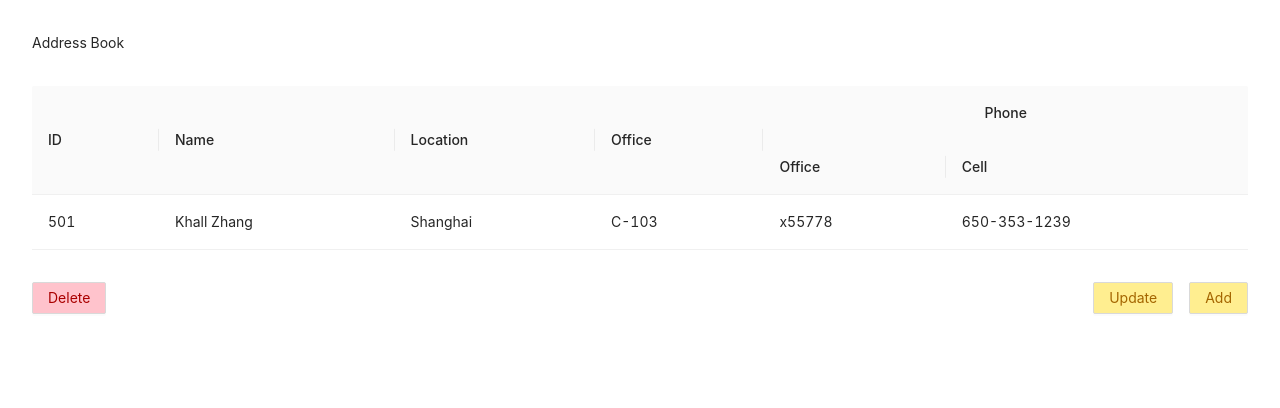
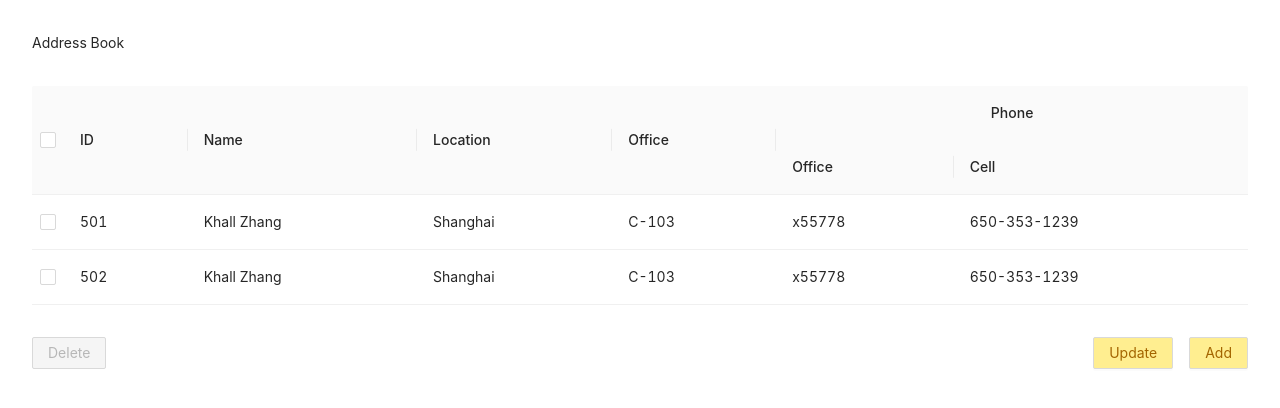
Before and after one commit to mpan-wework/address-book, a React (Create React App) app: page / in a window 1280 px wide. Shown: the top 408 px of the page. Built offline with nearby package versions, Linux system fonts and the light colour scheme.

Commit message:
feat: add delete record (#2)

```diff
--- a/src/antd/AddressBook.js
+++ b/src/antd/AddressBook.js
@@ -1,10 +1,10 @@
-import React, { useState } from 'react';
+import React, { useCallback, useEffect, useMemo, useState } from 'react';
 import { Button, Table } from 'antd';
 import { t } from '../utils/i18n';
+import client from '../utils/client';
 import styles from './AddressBook.module.css';
 
-const AddressBook = () => {
-  const [dataSource] = useState([
+const initialDataSource = [
   {
     id: 501,
     name: 'Khall Zhang',
@@ -12,13 +12,56 @@ const AddressBook = () => {
     office: 'C-103',
     phoneOffice: 'x55778',
     phoneCell: '650-353-1239',
-    }
-  ]);
+  },
+  {
+    id: 502,
+    name: 'Khall Zhang',
+    location: 'Shanghai',
+    office: 'C-103',
+    phoneOffice: 'x55778',
+    phoneCell: '650-353-1239',
+  },
+];
+
+const AddressBook = () => {
+  const [dataSource, setDataSource] = useState(() => initialDataSource);
+
+  const [selectedRowKeys, setSelectedRowKeys] = useState([]);
+
+  const rowSelection = useMemo(
+    () => ({
+      selectedRowKeys,
+      onChange: setSelectedRowKeys,
+    }),
+    [selectedRowKeys, setSelectedRowKeys],
+  );
+
+  useEffect(() => {
+    setSelectedRowKeys(
+      (keys) =>
+        dataSource
+          .map((row) => row.id)
+          .filter((key) => keys.includes(key)),
+    );
+  }, [dataSource, setSelectedRowKeys]);
+
+  const deleteRows = useCallback(
+    async () => {
+      await client.deleteRecords(selectedRowKeys);
+      setDataSource((records) => records.filter((record) => !selectedRowKeys.includes(record.id)));
+    },
+    [selectedRowKeys, setDataSource],
+  );
 
   return (
     <div className={'addressBook'}>
       <div className={styles.title}>{t('Address Book')}</div>
-      <Table dataSource={dataSource} rowKey={'id'} pagination={false}>
+      <Table
+        dataSource={dataSource}
+        rowKey={'id'}
+        pagination={false}
+        rowSelection={rowSelection}
+      >
         <Table.Column key={'id'} title={t('ID')} dataIndex={'id'} />
         <Table.Column key={'name'} title={t('Name')} dataIndex={'name'} />
         <Table.Column key={'location'} title={t('Location')} dataIndex={'location'} />
@@ -30,7 +73,13 @@ const AddressBook = () => {
       </Table>
       <div className={styles.buttons}>
         <div className={styles.left}>
-          <Button className={styles.delete}>{t('Delete')}</Button>
+          <Button
+            className={styles.delete}
+            disabled={selectedRowKeys.length === 0}
+            onClick={deleteRows}
+          >
+            {t('Delete')}
+          </Button>
         </div>
         <div className={styles.right}>
           <Button className={styles.update}>{t('Update')}</Button>
--- a/src/antd/AddressBook.module.css
+++ b/src/antd/AddressBook.module.css
@@ -22,7 +22,8 @@
   margin-left: 1rem;
 }
 
-button.delete {
+button.delete,
+button.delete:hover {
   background-color: rgb(255, 195, 204);
   color: rgb(170, 0, 0);
 }
--- /dev/null
+++ b/src/utils/client.js
@@ -0,0 +1,32 @@
+const dummyRequest = (data) => new Promise((resolve) => {
+  setTimeout(() => {
+    resolve(data);
+  }, 2000);
+})
+
+const createClient = () => {
+  const createRecord = async (row) => {
+    console.info('createRecord:', row)
+    return dummyRequest({ ...row, id: Date.now() });
+  };
+
+  const updateRecord = async (id, row) => {
+    console.info('updateRecord:', id, row);
+    return dummyRequest(row);
+  };
+
+  const deleteRecords = async (ids) => {
+    console.info('deleteRecords:', ids);
+    return dummyRequest(null);
+  };
+
+  return {
+    createRecord,
+    updateRecord,
+    deleteRecords,
+  };
+};
+
+const client = createClient();
+
+export default client;
```
Lines whose indentation alone changed are shown as unchanged.
